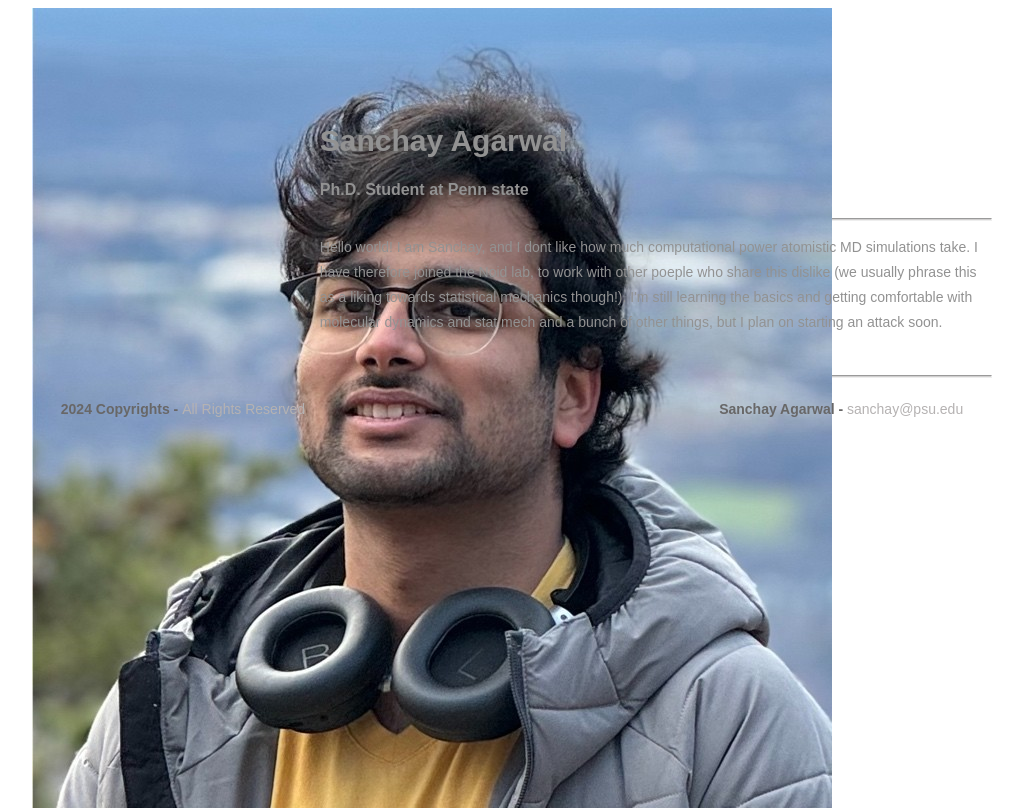
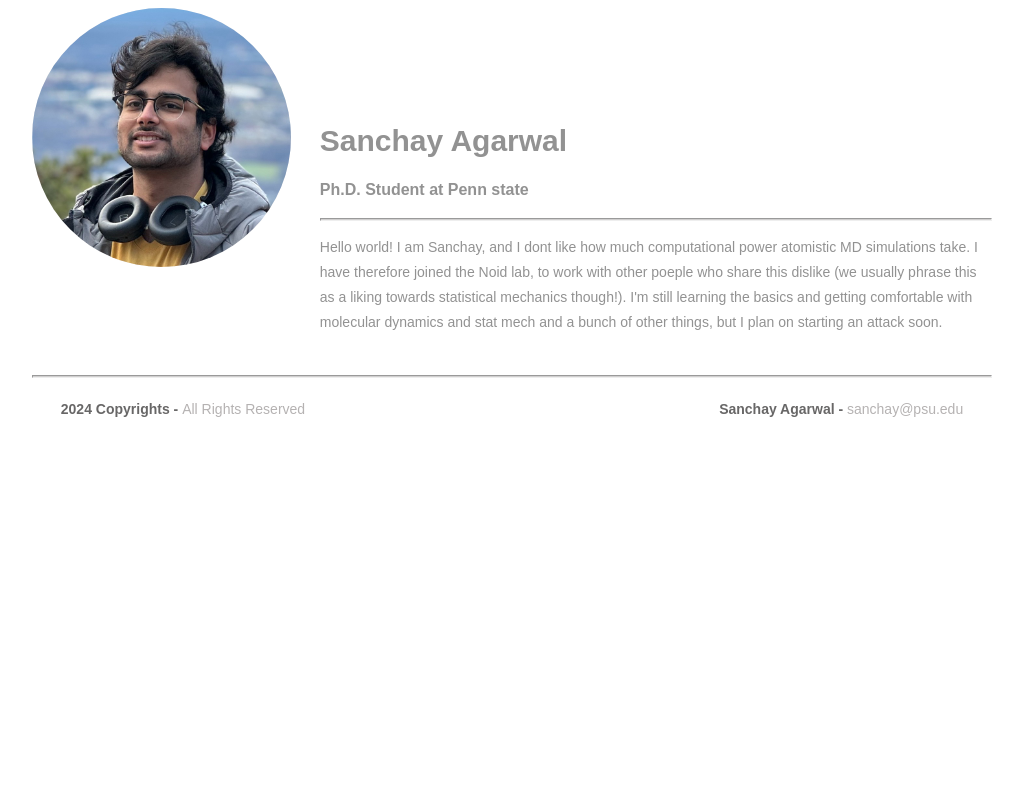
Before and after one commit to SanchayAgarwal/SanchayAgarwal.github.io, a plain HTML site: page index.html in a window 1280 px wide. Shown: the whole page, without its empty margins (128-1151 px from the left). Drawn offline with Linux system fonts and the light colour scheme.

Commit message:
Add files via upload

```diff
--- a/AboutPageAssets/styles/aboutPageStyle.css
+++ b/AboutPageAssets/styles/aboutPageStyle.css
@@ -33,8 +33,16 @@ header .profilePhoto {
 	width: 259px;
 	border-radius: 50%;
 	height: 259px;
+	overflow:hidden;
 	clear: both;
 }
+
+.profilePhoto img {
+	width: 100%; /* Makes sure the image fills the container */
+	height: auto; /* Maintains the image aspect ratio */
+	display: block; /* Ensures the image is displayed as a block element */
+  }
+
 header .profileHeader h1 {
 	font-family: 'Montserrat', sans-serif;
 	color: rgba(146,146,146,1.00);
--- a/index.html
+++ b/index.html
@@ -15,7 +15,7 @@
 <header>
 
   <div class="profilePhoto">
-    <img src="AboutPageAssets/images/profilephoto.png" alt="Profile Photo">
+    <img src="AboutPageAssets/images/profilephoto.png" alt="Profile photo">
     <!-- Profile photo -->    </div>
   <!-- Identity details -->
   <section class="profileHeader">
```
